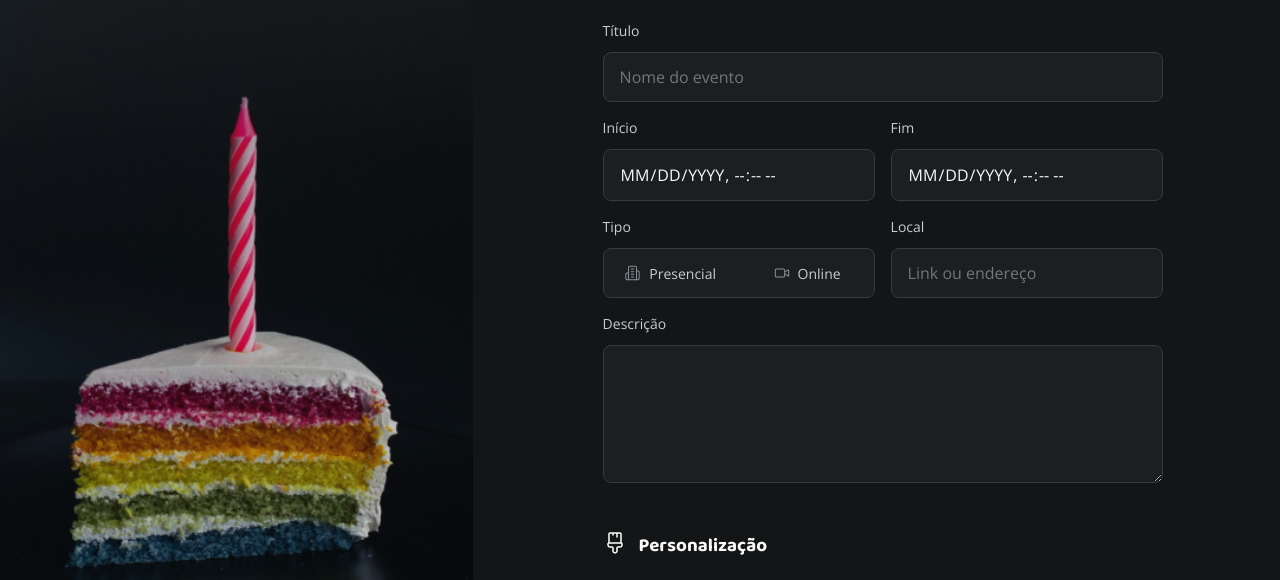
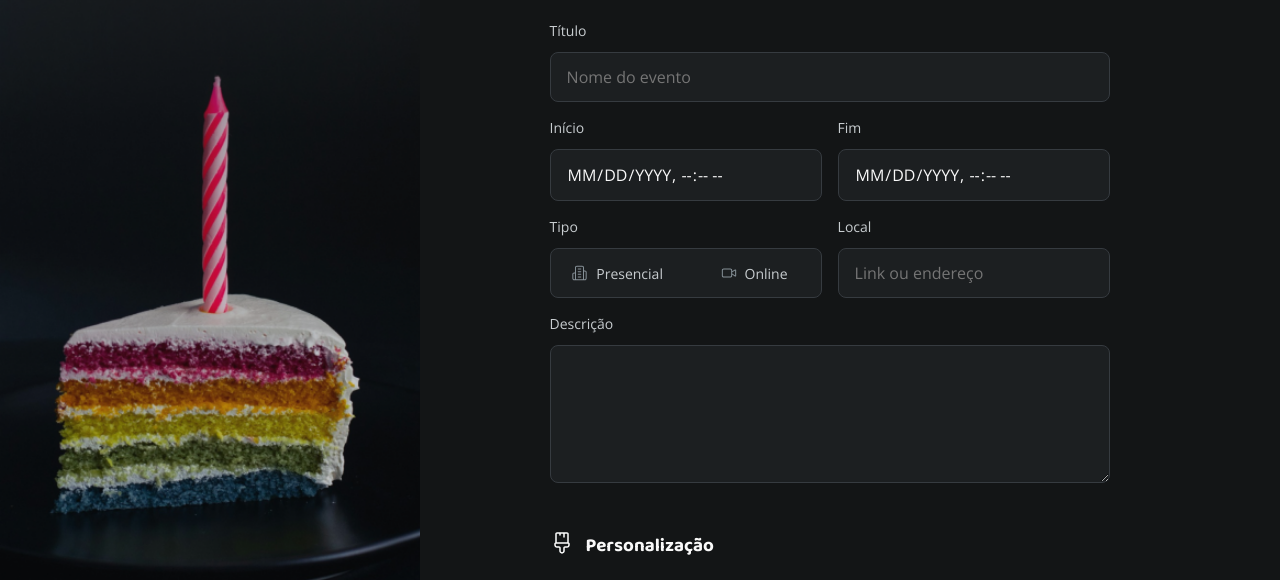
Before and after one commit to ThiagoSCarv/formulario-de-convite, a plain HTML site: page index.html in a window 1280 px wide. Shown: the part 198-778 px from the top of the page. Drawn offline with nearby package versions, Linux system fonts and the light colour scheme.

Commit message:
alterando layout

```diff
--- a/styles.css/layout.css
+++ b/styles.css/layout.css
@@ -1,12 +1,11 @@
 #app {
-    display:flex;
-    justify-content: center;
+    display: grid;
+    grid-template-columns: 32.78% 67.22%;
     height: 100vh;
     background-color: var(--shape-background);
     aside {
         border-radius: .75rem;
-        width: 30rem;
-        background-image: url(../assets/images/Background.png);
+        background: url(../assets/images/Background.png) no-repeat center/contain;
         background-size: cover;
         & .title {
             margin: 2rem;
@@ -31,7 +30,6 @@
     }
     main {
         overflow: auto;
-        width: 51.25rem;
         .main-container {
             width: 35rem;
             margin-inline: 8.125rem;
```
